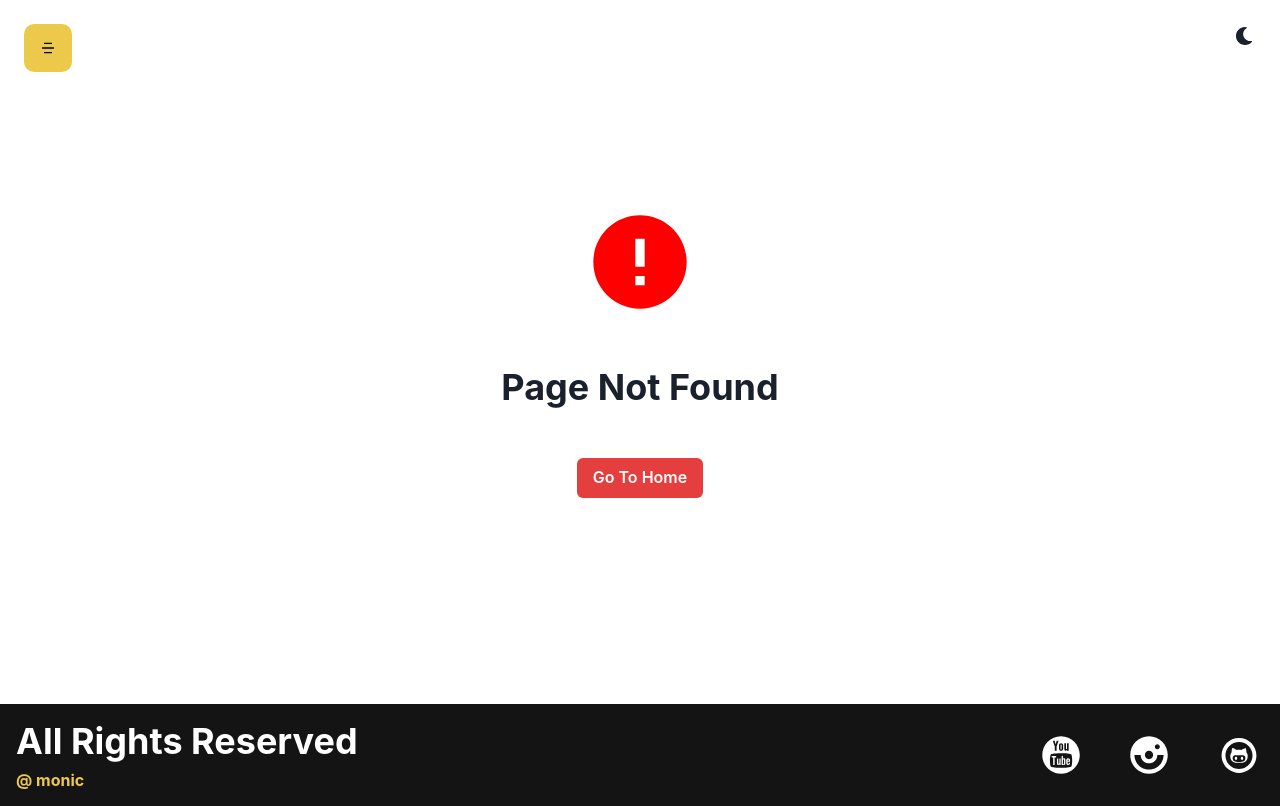
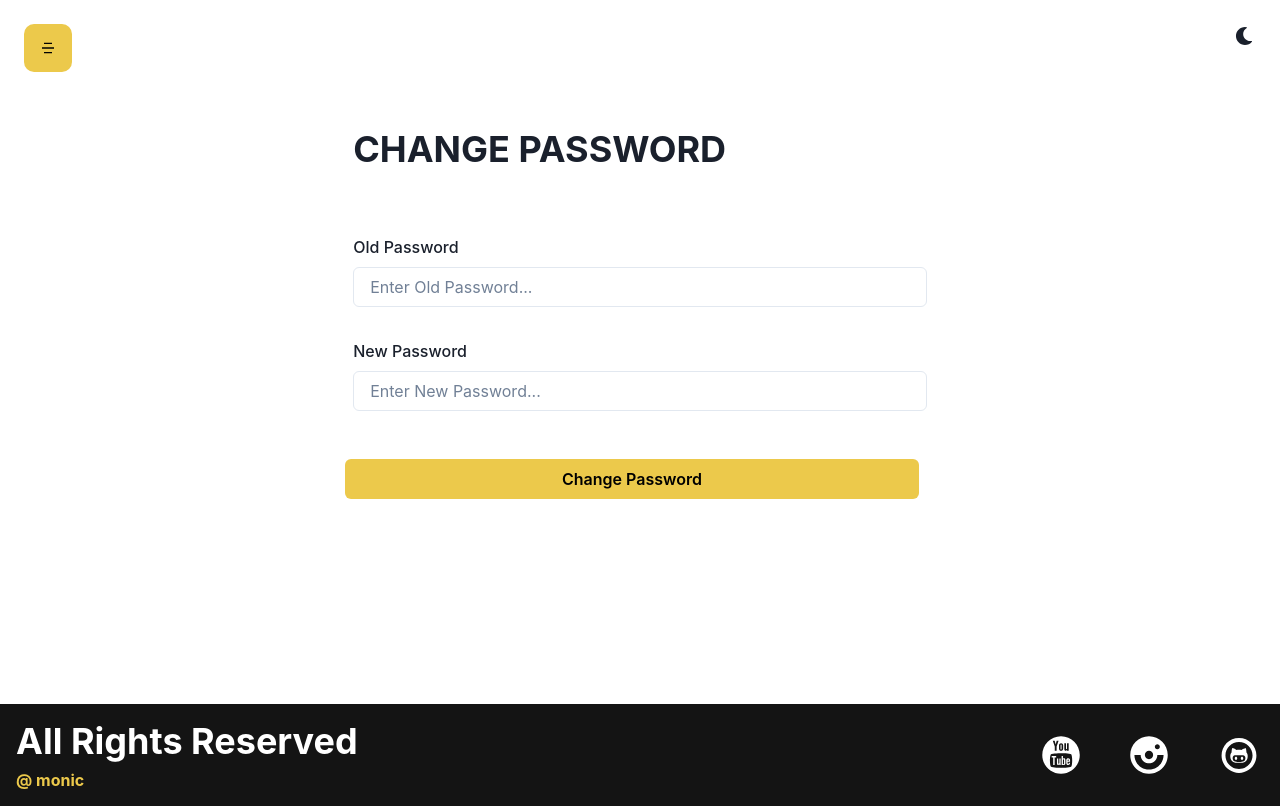
Before and after one commit to Monic-19/Video_App_FullStack, a React (Create React App) app: page /profile/changepassword in a window 1280 px wide. Before the commit this address had no page. Built offline with nearby package versions, Linux system fonts and the light colour scheme.

Commit message:
Profile folder complete

```diff
--- a/src/App.js
+++ b/src/App.js
@@ -17,6 +17,8 @@ import PaymentFailure from './components/Payments/PaymentFailure';
 import NotFound from './components/Layout/NotFound';
 import Course from './components/CoursePage/CoursePage';
 import Profile from './components/Profile/Profile';
+import ChangePasswod from './components/Profile/ChangePasswod';
+import UpdateProfile from './components/Profile/UpdateProfile';
 
 
 
@@ -48,6 +50,8 @@ const App = () => {
         <Route path='/payment/fail' element={<PaymentFailure></PaymentFailure>}></Route>
 
         <Route path='/profile' element={<Profile></Profile>}></Route>
+        <Route path='/profile/changepassword' element={<ChangePasswod></ChangePasswod>}></Route>
+        <Route path='/profile/update' element={<UpdateProfile></UpdateProfile>}></Route>
 
 
       </Routes>
--- /dev/null
+++ b/src/components/Profile/ChangePasswod.jsx
@@ -0,0 +1,37 @@
+import { Box, Button, Container, FormLabel, Heading, Input, VStack } from '@chakra-ui/react'
+import React, { useState } from 'react'
+
+const ChangePasswod = () => {
+    const [password, setPassword] = useState("");
+    const [oldPassword, setOldPassword] = useState("");
+
+    return (
+        <div>
+            <Container py={16} minH={"88vh"}>
+
+                <Heading my={16} textAlign={["center", "left"]} textTransform={"uppercase"}>Change Password </Heading>
+
+                <VStack spacing={8}>
+
+                    <Box w={"full"}>
+                        <FormLabel htmlFor='oldPassword' >Old Password</FormLabel>
+                        <Input required id='oldPassword' value={oldPassword} onChange={(e) => setOldPassword(e.target.value)} placeholder='Enter Old Password...' type={'password'} focusBorderColor='rgb(235,201,74)'></Input>
+                    </Box>
+
+                    <Box w={"full"}>
+                        <FormLabel htmlFor='password'>New Password</FormLabel>
+                        <Input required id='password' value={password} onChange={(e) => setPassword(e.target.value)} placeholder='Enter New Password...' type={'password'} focusBorderColor='rgb(235,201,74)'></Input>
+                    </Box>
+
+                    <Button my={4} mr={4} w={"full"} colorScheme='yellow' type='submit'>
+                    Change Password
+                   </Button>
+
+                </VStack>
+
+            </Container>
+        </div>
+    )
+}
+
+export default ChangePasswod
--- a/src/components/Profile/ChangePhotoBox.jsx
+++ b/src/components/Profile/ChangePhotoBox.jsx
@@ -1,4 +1,4 @@
-import { Avatar, Box, Button, Container, HStack, Input, Modal, ModalBody, ModalCloseButton, ModalContent, ModalFooter, ModalHeader, ModalOverlay, VStack, useDisclosure, } from '@chakra-ui/react'
+import { Avatar, Button, Container, HStack, Input, Modal, ModalBody, ModalCloseButton, ModalContent, ModalHeader, ModalOverlay, VStack, useDisclosure, } from '@chakra-ui/react'
 import React, { useState } from 'react'
 
 const ChangePhotoBox = ({changeImageSubmitHandler}) => {
--- /dev/null
+++ b/src/components/Profile/UpdateProfile.jsx
@@ -0,0 +1,37 @@
+import { Box, Button, Container, FormLabel, Heading, Input, VStack } from '@chakra-ui/react'
+import React, { useState } from 'react'
+
+const UpdateProfile = () => {
+    const [name, setName] = useState("");
+    const [email, setEmail] = useState("");
+
+    return (
+        <div>
+            <Container py={16} minH={"88vh"}>
+
+                <Heading my={16} textAlign={["center", "left"]} textTransform={"uppercase"}>Update Profile</Heading>
+
+                <VStack spacing={8}>
+
+                    <Box w={"full"}>
+                        <FormLabel htmlFor='name'>Name</FormLabel>
+                        <Input required id='name' value={name} onChange={(e) => setName(e.target.value)} placeholder='Name...' type={'text'} focusBorderColor='rgb(128,231,217)'></Input>
+                    </Box>
+
+                    <Box w={"full"}>
+                        <FormLabel htmlFor='email'>Email</FormLabel>
+                        <Input required id='email' value={email} onChange={(e) => setEmail(e.target.value)} placeholder='Email...' type={'email'} focusBorderColor='rgb(128,231,217)'></Input>
+                    </Box>
+
+                    <Button my={4} mr={4} w={"full"} colorScheme='teal' type='submit'>
+                        Update
+                    </Button>
+
+                </VStack>
+
+            </Container>
+        </div>
+    )
+}
+
+export default UpdateProfile
```
